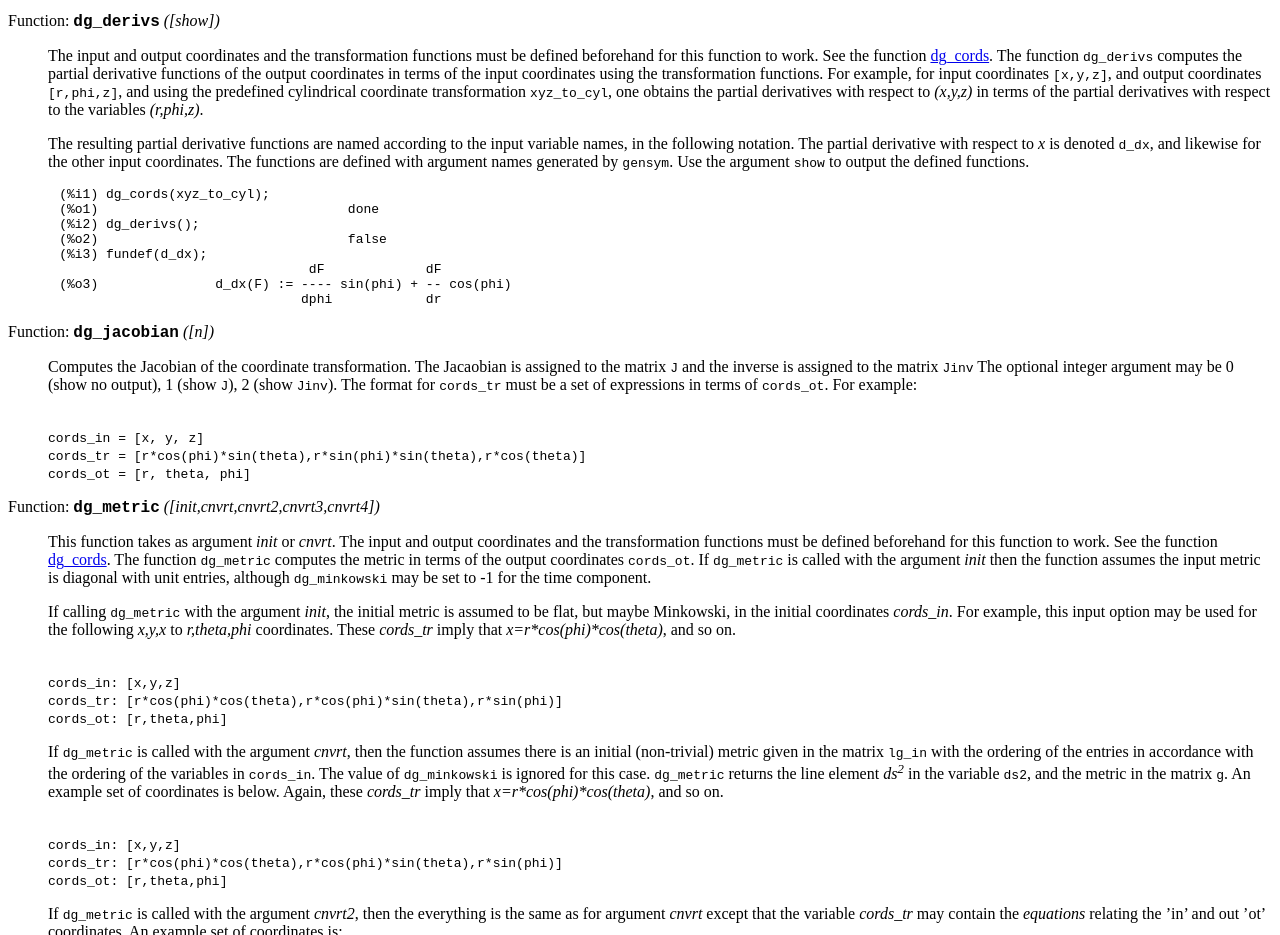
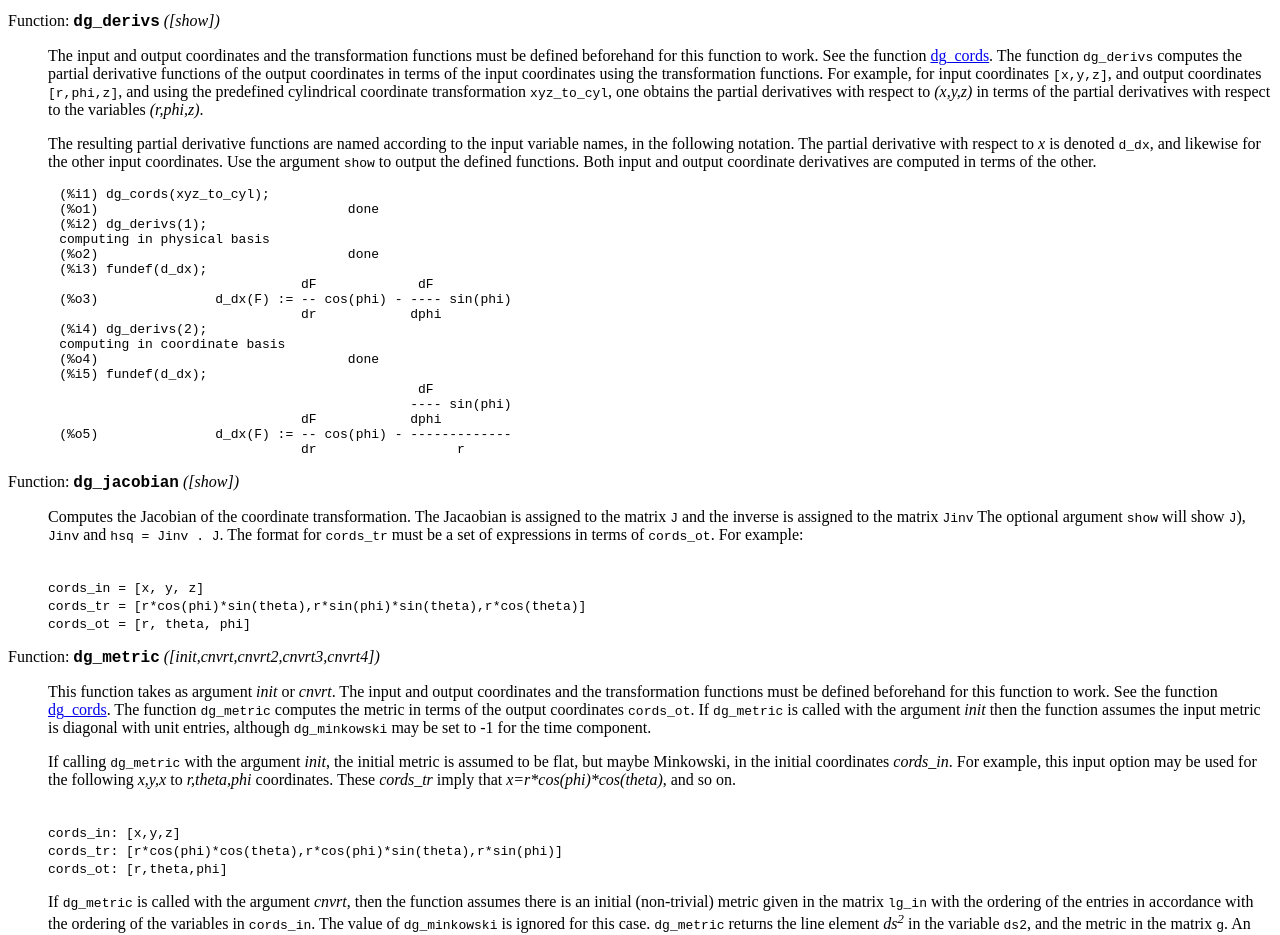
Before and after one commit to QMeqGR/dgeom-maxima, a plain HTML site: page docs/dgeom_html/index.html in a window 1280 px wide. Shown: the part 1980-2915 px from the top of the page. Drawn offline with Linux system fonts and the light colour scheme.

Commit message:
fix dg_derivs() bugs, and minor code clean up

```diff
--- a/docs/dgeom_html/index.html
+++ b/docs/dgeom_html/index.html
@@ -229,29 +229,40 @@ variables <var class="var">(r,phi,z)</var>.
 <p>The resulting partial derivative functions are named according to the
 input variable names, in the following notation. The partial derivative
 with respect to <var class="var">x</var> is denoted <code class="code">d_dx</code>, and likewise for the
-other input coordinates. The functions are defined with argument names
-generated by <code class="code">gensym</code>. Use the argument <code class="code">show</code> to output the
-defined functions.
+other input coordinates. Use the argument <code class="code">show</code> to output the
+defined functions. Both input and output coordinate derivatives are
+computed in terms of the other.
 </p></dd></dl>
 
 <div class="example">
 <div class="group"><pre class="example-preformatted">(%i1) dg_cords(xyz_to_cyl);
 (%o1)                                done
-(%i2) dg_derivs();
-(%o2)                                false
+(%i2) dg_derivs(1);
+computing in physical basis
+(%o2)                                done
 (%i3) fundef(d_dx);
-                                dF             dF
-(%o3)               d_dx(F) := ---- sin(phi) + -- cos(phi)
-                               dphi            dr
+                               dF             dF
+(%o3)               d_dx(F) := -- cos(phi) - ---- sin(phi)
+                               dr            dphi
+(%i4) dg_derivs(2);
+computing in coordinate basis
+(%o4)                                done
+(%i5) fundef(d_dx);
+                                              dF
+                                             ---- sin(phi)
+                               dF            dphi
+(%o5)               d_dx(F) := -- cos(phi) - -------------
+                               dr                  r
 </pre></div></div>
 
 <a class="anchor" id="dg_005fjacobian"></a><dl class="first-deffn def-block">
-<dt class="deffn def-line" id="index-dg_005fjacobian"><span class="category-def">Function: </span><span><strong class="def-name">dg_jacobian</strong> <var class="def-var-arguments">([n])</var><a class="copiable-link" href="#index-dg_005fjacobian"> &para;</a></span></dt>
+<dt class="deffn def-line" id="index-dg_005fjacobian"><span class="category-def">Function: </span><span><strong class="def-name">dg_jacobian</strong> <var class="def-var-arguments">([show])</var><a class="copiable-link" href="#index-dg_005fjacobian"> &para;</a></span></dt>
 <dd><p>Computes the Jacobian of the coordinate transformation. The Jacaobian is
-assigned to the matrix <code class="code">J</code> and the inverse is assigned to the matrix
-<code class="code">Jinv</code> The optional integer argument may be 0 (show no output),
-1 (show <code class="code">J</code>), 2 (show <code class="code">Jinv</code>). The format for <code class="code">cords_tr</code> must be
-a set of expressions in terms of <code class="code">cords_ot</code>. For example:
+assigned to the matrix <code class="code">J</code> and the inverse is assigned to the
+matrix <code class="code">Jinv</code> The optional argument <code class="code">show</code> will show
+<code class="code">J</code>), <code class="code">Jinv</code> and <code class="code">hsq = Jinv . J</code>. The format for
+<code class="code">cords_tr</code> must be a set of expressions in terms of
+<code class="code">cords_ot</code>. For example:
 </p>
 <p><code class="code"><br>
 cords_in = [x, y, z]<br>
```
Also changed, not shown: README.txt, 5 other files.
